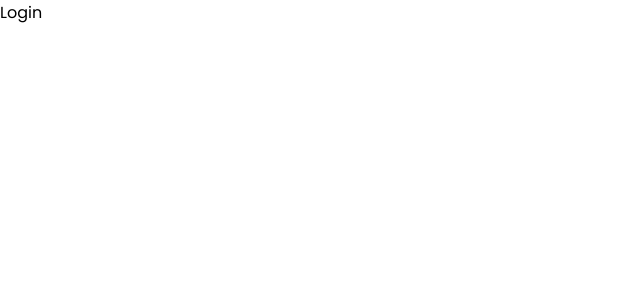
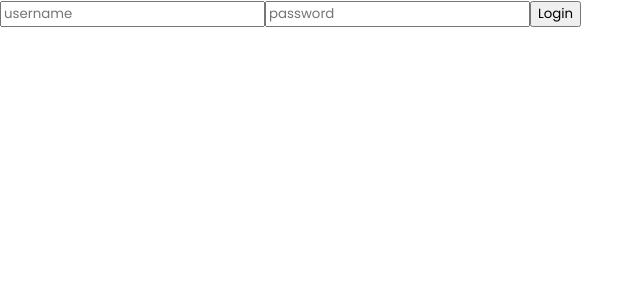
Before and after one commit to engnurulamin/booking-admin, a React (Vite) app: page /login in a window 1280 px wide. Shown: the top 300 px of the page, without its empty margins (0-644 px from the left). Built offline with nearby package versions, Linux system fonts and the light colour scheme.

Commit message:
login design

```diff
--- a/src/pages/login/Login.jsx
+++ b/src/pages/login/Login.jsx
@@ -1,8 +1,62 @@
-import React from "react";
+import axios from "axios";
+import { useContext, useState } from "react";
+import { useNavigate } from "react-router-dom";
+// import { AuthContext } from "../../context/AuthContext";
 import "./login.scss";
 
 const Login = () => {
-  return <div className="login">Login</div>;
+  const [credentials, setCredentials] = useState({
+    username: "",
+    password: "",
+  });
+
+  // const { user, loading, error, dispatch } = useContext(AuthContext);
+
+  const navigate = useNavigate();
+
+  // const handleChange = (e) => {
+  //   setCredentials((prev) => ({ ...prev, [e.target.id]: e.target.value }));
+  // };
+
+  // const handleClick = async (e) => {
+  //   e.preventDefault();
+  //   dispatch({ type: "LOGIN_START" });
+  //   try {
+  //     const res = await axios.post(
+  //       "http://localhost:8800/api/auth/login",
+  //       credentials
+  //     );
+  //     console.log("res", res);
+  //     dispatch({ type: "LOGIN_SUCCESS", payload: res.data });
+  //     navigate("/");
+  //   } catch (err) {
+  //     console.error("Status code:", err.response?.status);
+  //     dispatch({ type: "LOGIN_FAIL", payload: err.response?.data });
+  //   }
+  // };
+
+  return (
+    <div className="login">
+      <div className="login-container">
+        <input
+          type="text"
+          placeholder="username"
+          id="username"
+          // onChange={handleChange}
+          className="lInput"
+        />
+        <input
+          type="password"
+          placeholder="password"
+          id="password"
+          // onChange={handleChange}
+          className="lInput"
+        />
+        <button className="lButton">Login</button>
+        {/* {error && <span className="err">{error.message}</span>} */}
+      </div>
+    </div>
+  );
 };
 
 export default Login;
```
